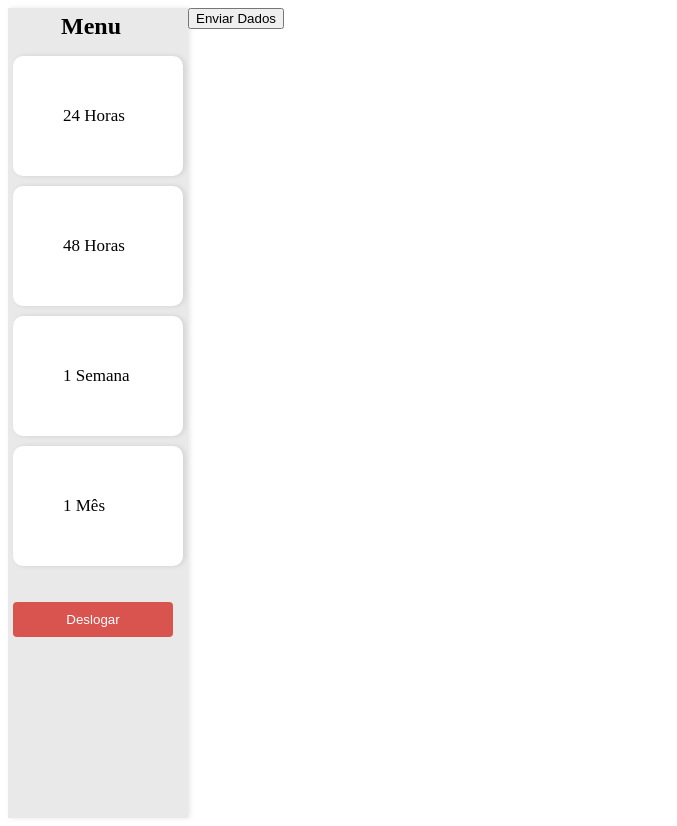
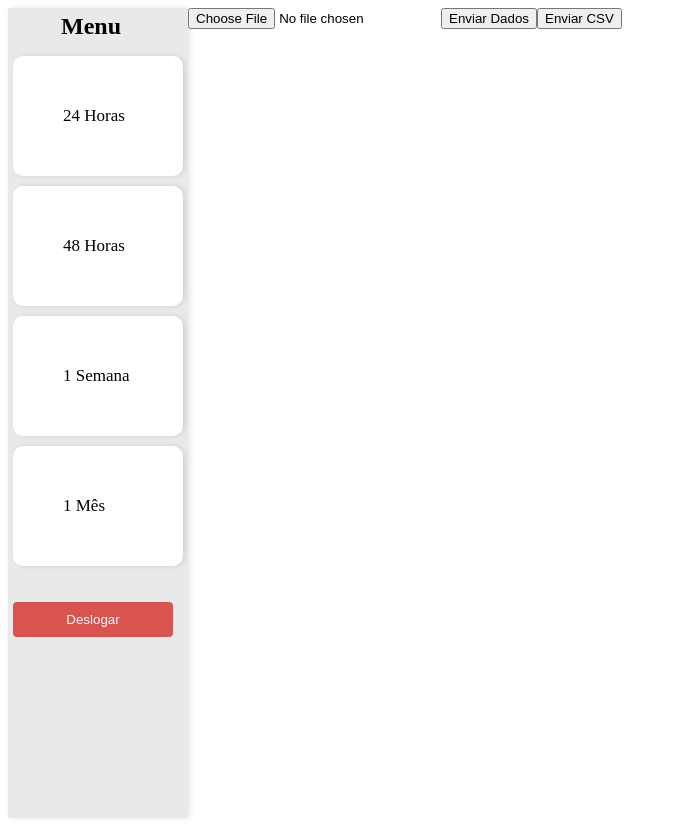
Before and after one commit to enricoferrer/radixchallenge, a React (Vite) app in the folder challenge/: page /Dashboard in a window 1280 px wide. Shown: the whole page, without its empty margins (0-677 px from the left). Built offline with nearby package versions, Linux system fonts and the light colour scheme.

Commit message:
Arquivo CSV para JSON inserindo no banco

```diff
--- a/challenge/package.json
+++ b/challenge/package.json
@@ -15,12 +15,14 @@
     "apollo-server-express": "^3.13.0",
     "bcrypt": "^5.1.1",
     "body-parser": "^1.20.3",
+    "csv-parser": "^3.0.0",
     "express": "^4.21.0",
     "graphql": "^16.9.0",
     "luxon": "^3.5.0",
     "mongodb": "^6.9.0",
     "mongoose": "^8.7.0",
     "nodemon": "^3.1.7",
+    "papaparse": "^5.4.1",
     "react": "^18.3.1",
     "react-dom": "^18.3.1",
     "react-router-dom": "^6.26.2"
--- a/challenge/src/Dashboard.jsx
+++ b/challenge/src/Dashboard.jsx
@@ -1,7 +1,66 @@
 import React, { useEffect, useState } from "react";
+import Papa from "papaparse";
 
 const Dashboard = () => {
-  const [dadosJSON, setDadosJSON] = useState([]); // Estado para armazenar os dados do JSON
+  const [dadosJSON, setDadosJSON] = useState([]);
+  const [dadosCSV, setDadosCSV] = useState([])
+
+
+  const lerArquivoCSV = (event) => {
+    const arquivo = event.target.files[0];
+    if (arquivo) {
+      Papa.parse(arquivo, {
+        header: true,
+        skipEmptyLines: true,
+        complete: (resultado) => {
+          const dadosFormatados = resultado.data.map(item => ({
+            equipmentId: item.equipmentId,
+            timestamp: new Date(item.timestamp).toISOString(),
+            value: parseFloat(item.value),
+          }));
+
+          console.log("CSV lido com sucesso:", dadosFormatados);
+          setDadosCSV(dadosFormatados);
+        },
+      });
+    }
+  };
+
+  useEffect(() => {
+    console.log("Dados CSV atualizados:", dadosCSV);
+  }, [dadosCSV]);
+
+  async function enviarCSVParaGraphQL() {
+    const requestBody = {
+      query: `
+            mutation CreateEquipment($input: [EquipmentInput]!) {
+                createEquipment(input: $input) {
+                    equipmentId
+                    timestamp
+                    value
+                }
+            }
+        `,
+      variables: {
+        input: dadosCSV,
+      },
+    };
+
+    const inserirEquipamento = await fetch("http://localhost:9000/graphql", {
+      method: "POST",
+      body: JSON.stringify(requestBody),
+      headers: {
+        "Content-Type": "application/json",
+      },
+    });
+    console.log(dadosCSV)
+
+    if (inserirEquipamento.ok) {
+      alert("Inserção realizada com sucesso!");
+    } else {
+      alert("Erro ao realizar a inserção.");
+    }
+  }
 
   useEffect(() => {
     const caminhoDoArquivo = "/equipment.JSON";
@@ -14,8 +73,7 @@ const Dashboard = () => {
         return response.json();
       })
       .then((dados) => {
-        console.log(dados);
-        setDadosJSON(dados); // Armazenar os dados no estado
+        setDadosJSON(dados);
       })
       .catch((err) => {
         console.error("Erro ao ler o arquivo JSON:", err);
@@ -34,7 +92,7 @@ const Dashboard = () => {
             }
         `,
       variables: {
-        input: dadosJSON, // Usar os dados do estado
+        input: dadosJSON,
       },
     };
 
@@ -55,7 +113,9 @@ const Dashboard = () => {
 
   return (
     <div>
+      <input type="file" accept=".csv" onChange={lerArquivoCSV} />
       <button onClick={enviarDadosParaGraphQL}>Enviar Dados</button>
+      <button onClick={enviarCSVParaGraphQL}>Enviar CSV</button>
     </div>
   );
 };
```
Also changed, not shown: challenge/public/equipment.csv (added), 1 other file (tests, documents, lock files or other folders).
